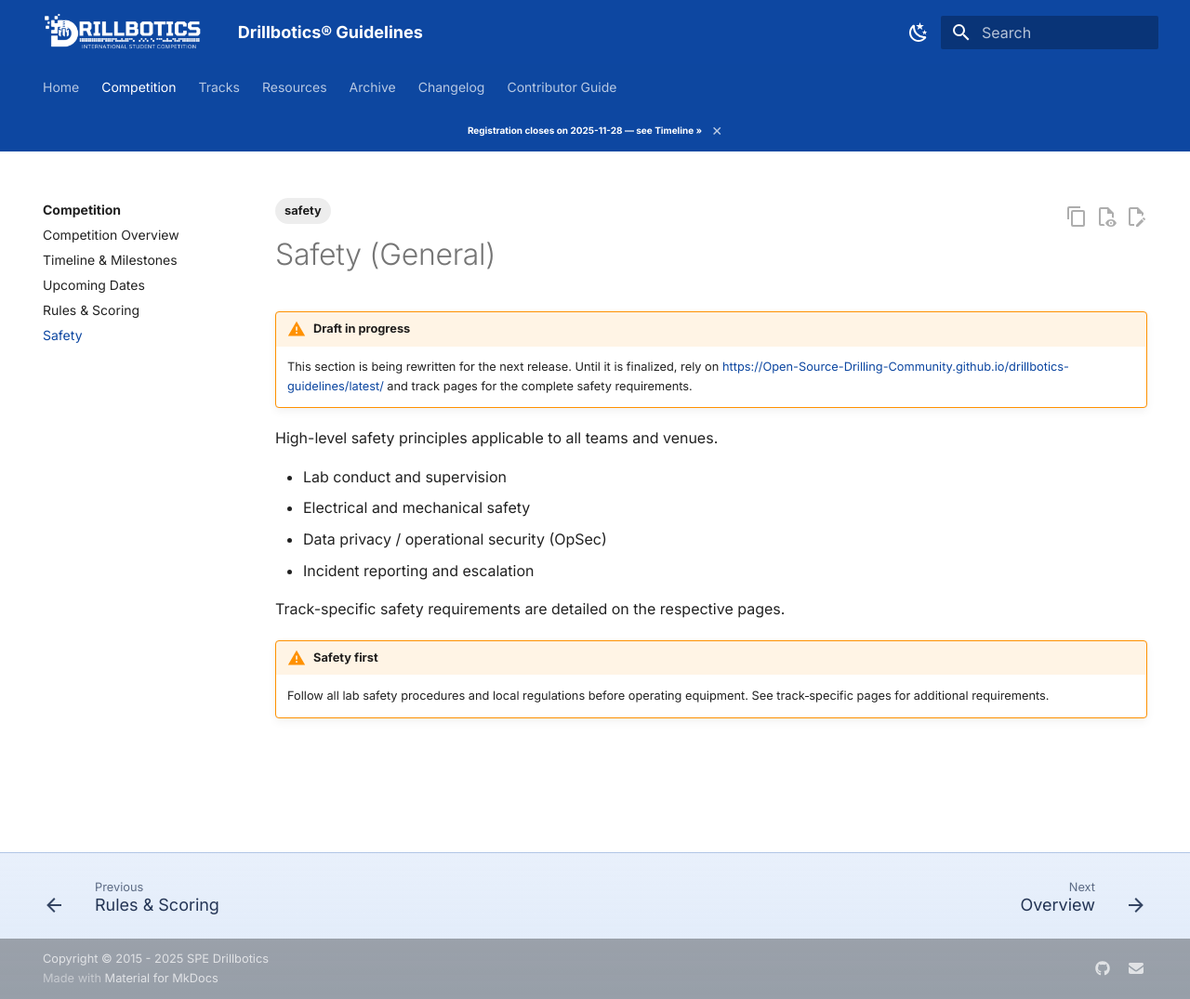
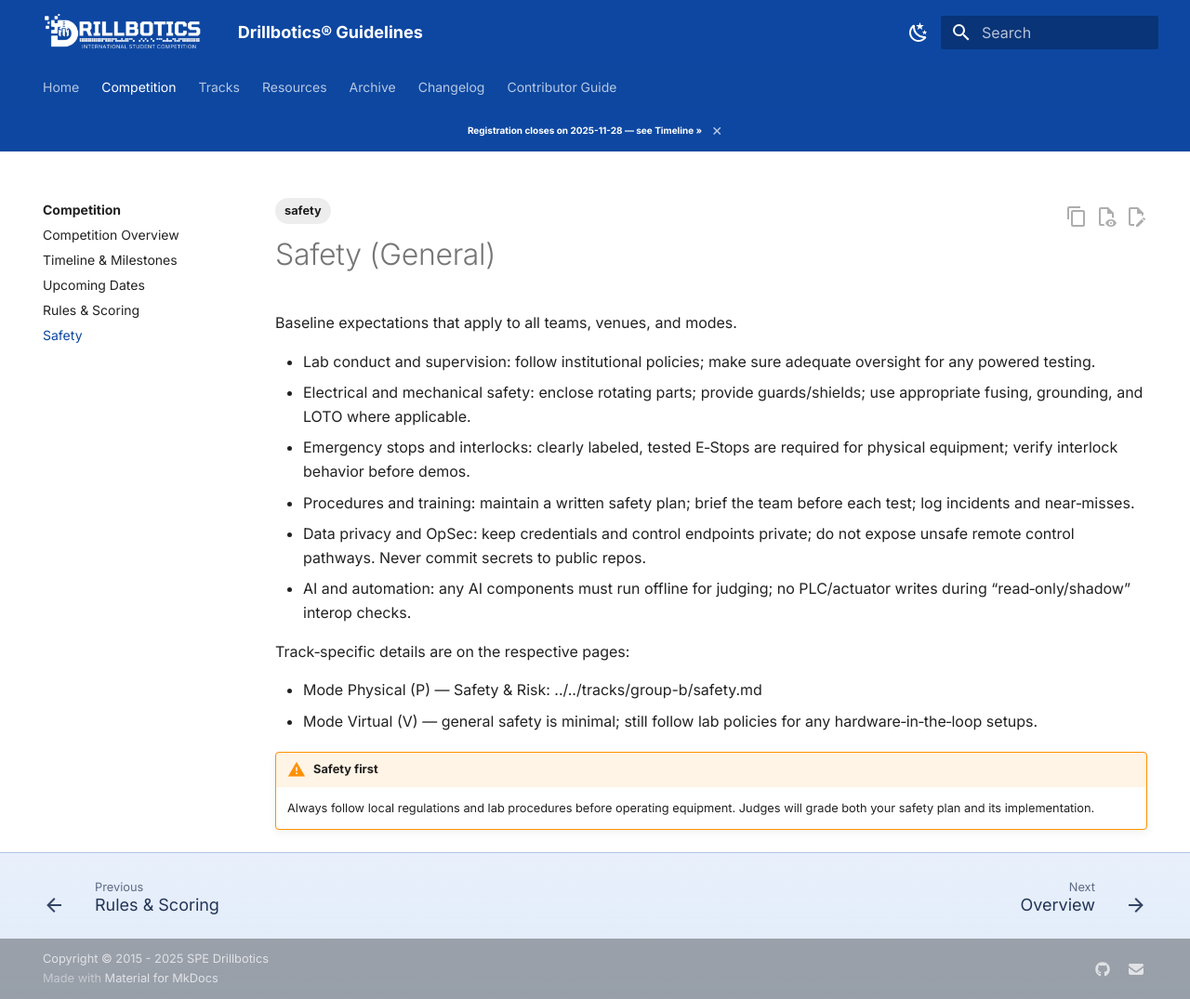
Before and after one commit to Open-Source-Drilling-Community/drillbotics-guidelines, an MkDocs documentation site: the page built from docs/competition/safety.md, in a window 1280 px wide and 1075 px high. Shown: the whole window at 93% size. Built offline with MkDocs 1.6.1 and Material for MkDocs 9.7.7, drawn with Linux system fonts in a browser that asks for light colours; comment, search, counter and statistics services are not loaded; the version menu is left out.

Commit message:
📝 docs(competition): update safety guidelines and timeline notes
- rewrite safety section with baseline expectations for all teams and venues
- add lab conduct, electrical/mechanical safety, emergency stops, training, data privacy, AI requirements
- clarify track-specific safety links and judge grading criteria
- remove draft warning from timeline and keep reference to published schedule

📝 docs(tracks): add edge-deployable model notes and update deliverables timelines

- add notes on final deliverables requiring small, offline models with limited hardware
- update Phase I design report deadlines and naming conventions to 2025/2026 cycles
- clarify AI offline requirements during judging and interop checks
- update group-a and group-b deliverable details and testing notes accordingly

```diff
--- a/docs/competition/safety.md
+++ b/docs/competition/safety.md
@@ -5,17 +5,19 @@ tags:
 
 # Safety (General)
 
-!!! warning "Draft in progress"
-    This section is being rewritten for the next release. Until it is finalized, rely on [https://Open-Source-Drilling-Community.github.io/drillbotics-guidelines/latest/](https://Open-Source-Drilling-Community.github.io/drillbotics-guidelines/latest/) and track pages for the complete safety requirements.
+Baseline expectations that apply to all teams, venues, and modes.
 
-High-level safety principles applicable to all teams and venues.
+- Lab conduct and supervision: follow institutional policies; make sure adequate oversight for any powered testing.
+- Electrical and mechanical safety: enclose rotating parts; provide guards/shields; use appropriate fusing, grounding, and LOTO where applicable.
+- Emergency stops and interlocks: clearly labeled, tested E‑Stops are required for physical equipment; verify interlock behavior before demos.
+- Procedures and training: maintain a written safety plan; brief the team before each test; log incidents and near‑misses.
+- Data privacy and OpSec: keep credentials and control endpoints private; do not expose unsafe remote control pathways. Never commit secrets to public repos.
+- AI and automation: any AI components must run offline for judging; no PLC/actuator writes during “read‑only/shadow” interop checks.
 
-- Lab conduct and supervision
-- Electrical and mechanical safety
-- Data privacy / operational security (OpSec)
-- Incident reporting and escalation
+Track‑specific details are on the respective pages:
 
-Track-specific safety requirements are detailed on the respective pages.
+- Mode Physical (P) — Safety & Risk: ../../tracks/group-b/safety.md
+- Mode Virtual (V) — general safety is minimal; still follow lab policies for any hardware‑in‑the‑loop setups.
 
 !!! warning "Safety first"
-    Follow all lab safety procedures and local regulations before operating equipment. See track‑specific pages for additional requirements.
+    Always follow local regulations and lab procedures before operating equipment. Judges will grade both your safety plan and its implementation.
```
Also changed, not shown: docs/competition/timeline.md (+0 -3 lines), docs/tracks/deliverables.md (+3 -0 lines), docs/tracks/group-a/deliverables.md (+8 -5 lines), docs/tracks/group-b/deliverables.md (+9 -3 lines).
